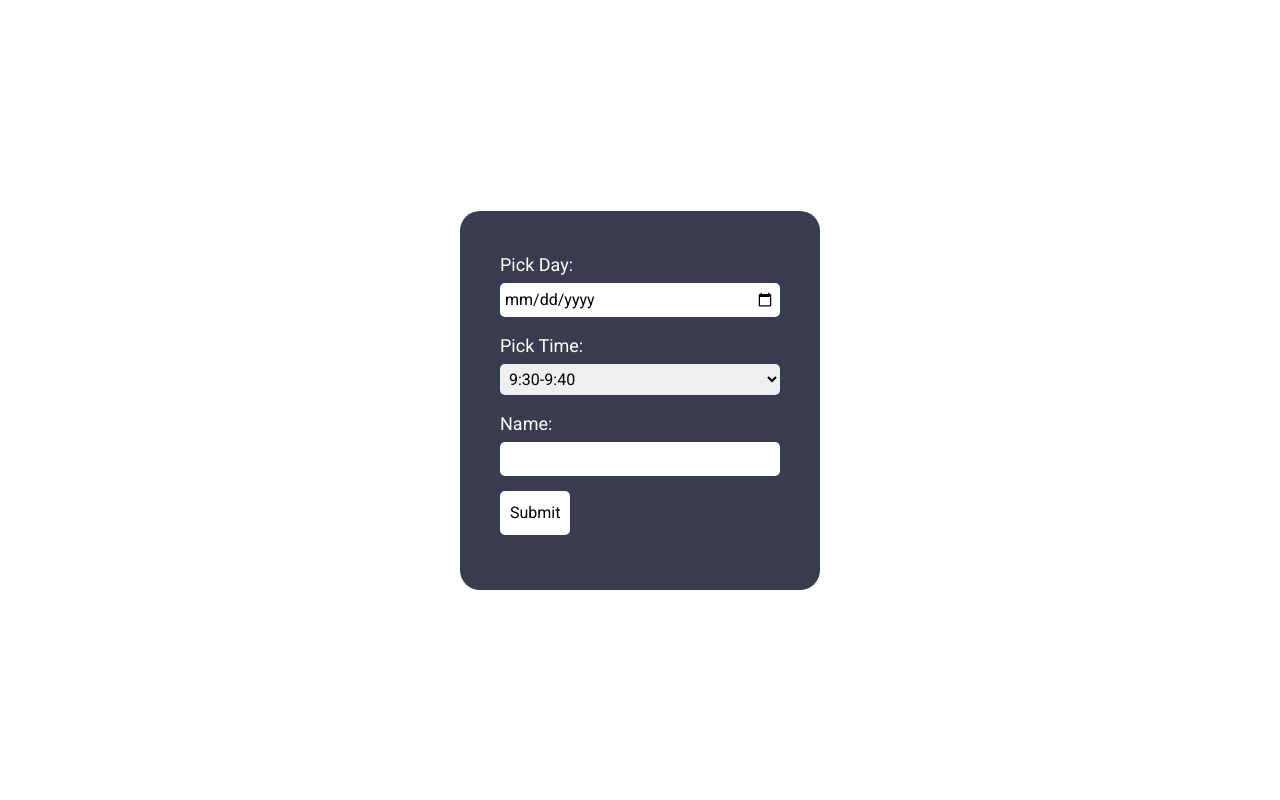
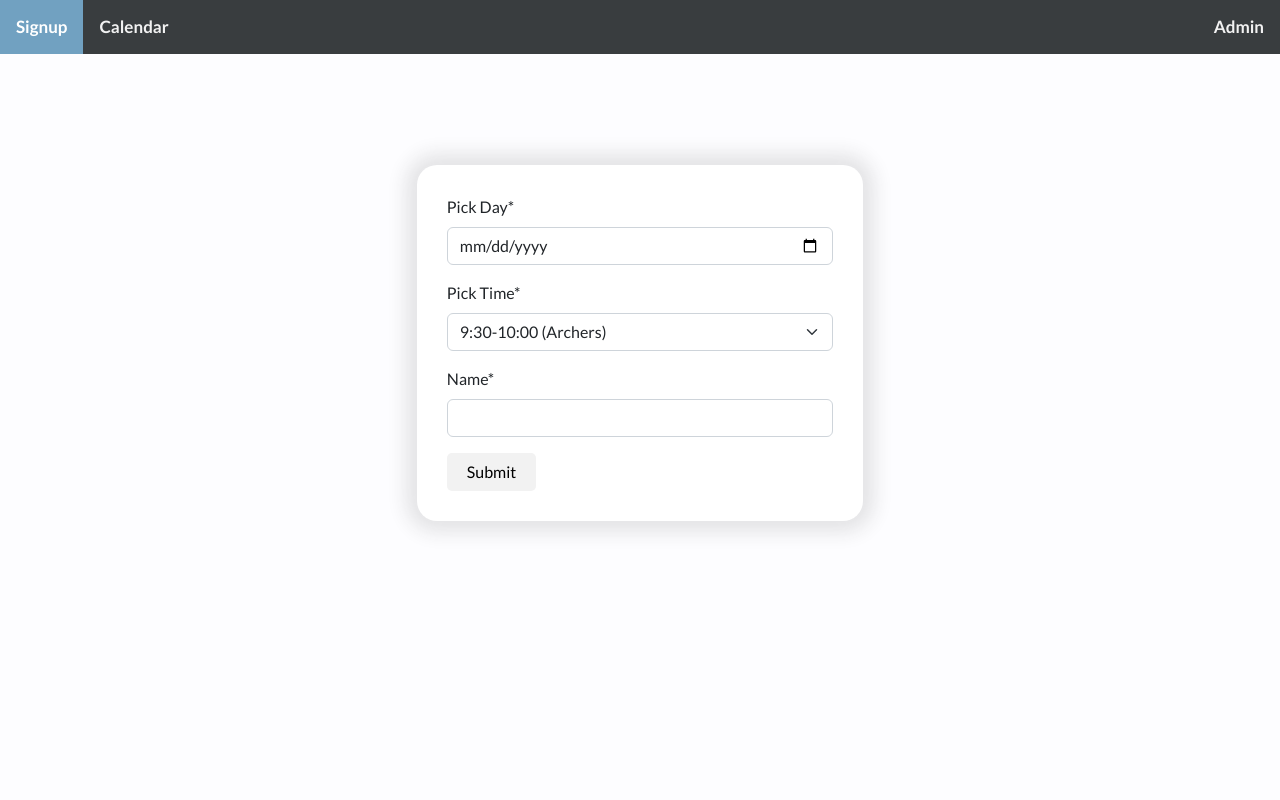
Before and after one commit to LukeRisacher/signup, a Django app: page / in a window 1280 px wide. Run offline with Django 4.2, Linux system fonts and the light colour scheme; some libraries are stand-ins or nearby versions.

Commit message:
Customized to Jeff's requests
Co-authored-by: Luke Risacher <Flitez@users.noreply.github.com>

```diff
--- a/archersignup/archersignup/settings.py
+++ b/archersignup/archersignup/settings.py
@@ -41,6 +41,8 @@ INSTALLED_APPS = [
     #'django.contrib.sites',
     #'django.contrib.sitemaps',
     'scheduler',
+    "crispy_forms",
+    "crispy_bootstrap5",
 ]
 
 MIDDLEWARE = [
@@ -126,3 +128,7 @@ STATIC_ROOT = BASE_DIR / 'static'
 # https://docs.djangoproject.com/en/4.1/ref/settings/#default-auto-field
 
 DEFAULT_AUTO_FIELD = 'django.db.models.BigAutoField'
+
+CRISPY_ALLOWED_TEMPLATE_PACKS = "bootstrap5"
+
+CRISPY_TEMPLATE_PACK = "bootstrap5"
--- a/archersignup/scheduler/models.py
+++ b/archersignup/scheduler/models.py
@@ -3,15 +3,14 @@ from django.db import models
 from django.utils import timezone
 
 TIME_SLOTS = (
-    ('9:30-9:40', '9:30-9:40'),
-    ('9:40-9:50', '9:40-9:50'),
-    ('9:50-10:00', '9:50-10:00'),
+    ('7:30-8:00', '7:30-8:00 (Before School)'),
+    ('9:30-10:00', '9:30-10:00 (Archers)'),
 )
 
 
 class signup(models.Model):
     Pick_Day = models.DateField(null=True)
-    Pick_Time = models.CharField(max_length=10, choices=TIME_SLOTS, default='9:30-9:40')
+    Pick_Time = models.CharField(max_length=25, choices=TIME_SLOTS, default='9:30-10:00')
     Name = models.CharField(max_length=15)
 
     # def __str__(self):
--- a/archersignup/scheduler/templates/scheduler/base.html
+++ b/archersignup/scheduler/templates/scheduler/base.html
@@ -9,21 +9,62 @@
     <script src="https://cdn.jsdelivr.net/npm/bootstrap@5.2.1/dist/js/bootstrap.bundle.min.js" integrity="sha384-u1OknCvxWvY5kfmNBILK2hRnQC3Pr17a+RTT6rIHI7NnikvbZlHgTPOOmMi466C8" crossorigin="anonymous"></script>
     <link rel="preconnect" href="https://fonts.googleapis.com">
     <link rel="preconnect" href="https://fonts.gstatic.com" crossorigin>
-    <link href="https://fonts.googleapis.com/css2?family=Roboto&display=swap" rel="stylesheet">
+    <link href="https://fonts.googleapis.com/css2?family=Lato:wght@400;700&display=swap" rel="stylesheet">
     <style>
+        html, body {
+            margin: 0;
+            height: 100%;
+            overflow: hidden;
+            background-color: #FDFDFF;
+        }
         * {
-            font-family: 'Roboto', sans-serif;
+            font-family: 'Lato', sans-serif;
         }
         #msg {
-            position: absolute;
-            top: 80%;
-            left: 50%;
-            transform: translate(-50%, -50%);
+            margin-top: 2vh !important;
+            margin-left: auto !important;
+            margin-right: auto !important;
+            width: 30%;
+        }
+        /* Add a black background color to the top navigation */
+        .topnav {
+            background-color: #393D3F;
+            overflow: hidden;
+            width: 100%;
+        }
+
+        /* Style the links inside the navigation bar */
+        .topnav a {
+            font-weight: 700;
+            float: left;
+            display: block;
+            color: #f2f2f2;
+            text-align: center;
+            padding: 14px 16px;
+            text-decoration: none;
+            font-size: 17px;
+        }
+
+        /* Change the color of links on hover */
+        .topnav a:hover {
+            background-color: white;
+            color: black;
+        }
+
+        /* Add an active class to highlight the current page */
+        .topnav a.active {
+            background-color: #71A1C1;
+            color: white;
         }
     </style>
     <title>Base</title>
 </head>
 <body>
+    <nav class="topnav" id="myTopnav">
+        <a href="/" id="signup">Signup</a>
+        <a href="/all_signups" id="all_signups">Calendar</a>
+        <a href="/admin" style="float: right;">Admin</a>
+      </nav>
     {% block content %}
     {% endblock %}
     {% include 'scheduler/messages.html' %}
@@ -33,7 +74,7 @@
         if ($('#msg').length > 0) {
             $('#msg').remove();
         }
-    }, 2000)
+    }, 4000)
 </script>
 
 </body>
--- a/archersignup/scheduler/templates/scheduler/signup.html
+++ b/archersignup/scheduler/templates/scheduler/signup.html
@@ -1,52 +1,48 @@
 {% extends 'scheduler/base.html' %}
-
+{% load crispy_forms_tags %}
 {% block content %}
 <div class="container">
 <form action="" enctype="multipart/form-data" method="POST">
     {% csrf_token %}
-    {{ form }}
+    {{ form|crispy }}
     <input type="submit" name="submit" value="Submit" id="submit">
 </form>
 </div>
 
 <style>
-        html, body {
-            height:100%;
-            width:100%;
-            margin:0;
+    form {
+        width: 40%;
+        margin-left: auto;
+        margin-right: auto;
+        margin-top: 10%;
+        background-color: rgb(255, 255, 255);
+        padding: 30px;
+        border-radius: 20px;
+        box-shadow: 0px 0px 19px 11px rgba(45,45,45,0.12);
       }
-        body {
-            display: flex;
+
+      input[type='submit'] {
+        background-color: #f2f2f2;
+        border: none;
+        padding: 7px 20px 7px 20px;
+        border-radius: 5px;
+        transition: all, 100ms;
       }
-        .container {
-            margin: auto;
-            width: 30%;
-        }
-        form {
-            background-color: rgb(57, 60, 78);
-            padding: 40px;
-            border-radius: 20px;
-
-        }
-        label {
-            font-size: large;
-            display: block;
+      input[type='submit']:hover {
+        background-color: #71A1C1;
         color: white;
       }
-        input, select {
-            display: block;
-            padding: 5px;
-            margin-top: 5px;
-            margin-bottom: 15px;
-            border: none;
-            border-radius: 5px;
-        }
-        input:not([type="submit"]), select {
-            width: 100%;
-        }
-        #submit {
-            background-color: white;
-            padding: 10px;
+      input:focus, select:focus {
+        outline: none !important;
+        border-color: #71A1C1 !important;
+        box-shadow: 0 0 10px #71A1C1 !important;
       }
 </style>
+
+<script>
+    window.onload = function() {
+        let navLink = document.getElementById('signup')
+        navLink.classList.add('active')
+    }
+</script>
 {% endblock %}
--- a/archersignup/scheduler/views.py
+++ b/archersignup/scheduler/views.py
@@ -1,3 +1,4 @@
+import re
 from django.shortcuts import render, redirect
 from django.http import Http404, HttpResponse, HttpResponseRedirect
 from django import forms
@@ -7,13 +8,14 @@ from django.contrib import messages
 import datetime as dt
 import json
 from .dayFormat import get_day_value
-from pprint import pprint
+from .dayFormat import dateFinder
 
 def home(request):
     return HttpResponse('Home')
 
 def all_signups(request):
     signup_list = signup.objects.all()
+    WeeksDates = dateFinder()
     displaydays = {"mon":[], "tue":[], "wed":[], "thu":[], "fri":[], "sat":[], "sun":[]}
     for day in signup_list:
         day_info = []
@@ -21,27 +23,31 @@ def all_signups(request):
         result = get_day_value(day.Pick_Day)
         if result is not None:
             displaydays[result].append(day_info)
-            print(displaydays)
-            #print(displaydays['wed'])
+            #print(displaydays)
 
         #print(result)
 
-    return render(request, 'scheduler/all_signups.html', {'signup_list': signup_list, 'displaydays': displaydays})
+    return render(request, 'scheduler/all_signups.html', {'signup_list': signup_list, 'displaydays': displaydays, 'WeeksDates': WeeksDates})
 
 def regpage(request):
     if request.POST:
+        dayweek = dt.date(int(request.POST.get('Pick_Day')[0:4]), int(request.POST.get('Pick_Day')[5:7]), int(request.POST.get('Pick_Day')[8:10])).weekday()
         form = SignUpForm(request.POST)
         signup_list = signup.objects.all()
-        day = dt.date(int(request.POST['Pick_Day'][0:4]), int(request.POST['Pick_Day'][5:7]), int(request.POST['Pick_Day'][8:]))
         if form.is_valid:
             x = 0
             for object in signup_list:
                 if request.POST['Pick_Day'] == str(object.Pick_Day) and request.POST['Pick_Time'] == str(object.Pick_Time):
-                    x = 1
+                    x += 1
+
+                if x > 2:
                     messages.warning(request, 'The selected time slot is already filled.')
-            if x == 0:
-                form.save()
-
-                return redirect(all_signups)
+            if x <= 2:
+                print(dayweek, request.POST.get('Pick_Time'))
+                if (dayweek != 4 and 0) or (request.POST.get('Pick_Time') != '9:30-10:00'):
+                    form.save()
+                    return redirect(all_signups)
+                else:
+                    messages.warning(request, 'Archers not available on Monday or Friday.')
         return HttpResponseRedirect("/")
     return render(request, 'scheduler/signup.html', {'form': SignUpForm})
```
Also changed, not shown: archersignup/scheduler/dayFormat.py (+16 -1 lines), archersignup/scheduler/templates/scheduler/all_signups.html (+26 -9 lines). Lines whose indentation alone changed are shown as unchanged.
